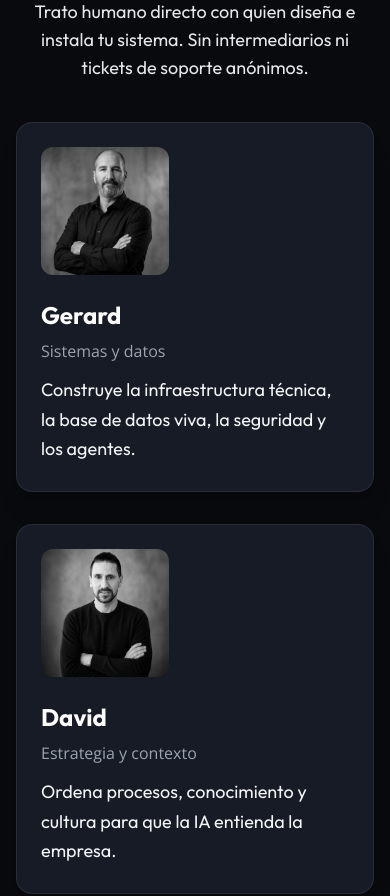
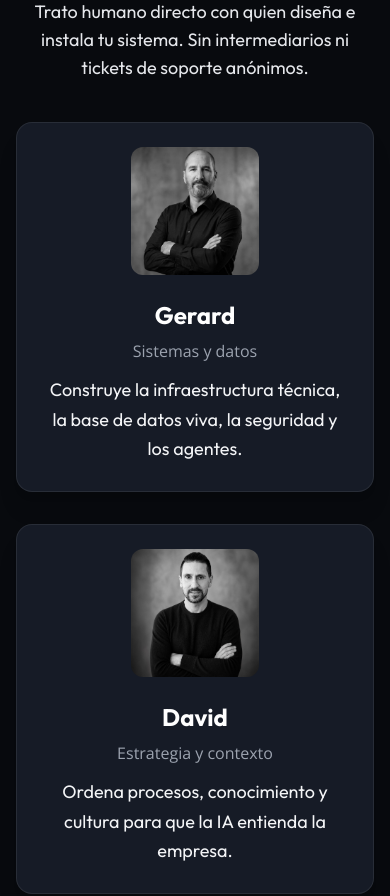
Before and after one commit to gerard-iartesana/iartesana-website, a Next.js app: page / in a window 390 px wide. Shown: the part 2880-3776 px from the top of the page. Built offline with nearby package versions, Linux system fonts and the light colour scheme.

Commit message:
style: center team cards content on mobile view

```diff
--- a/src/components/TeamSection.tsx
+++ b/src/components/TeamSection.tsx
@@ -62,13 +62,13 @@ function TeamCard({ name, role, text, image, delay = 0 }: TeamMemberProps) {
   return (
     <div
       ref={cardRef}
-      className={`flex flex-col sm:flex-row items-start gap-6 p-6 rounded-2xl bg-surface-card border border-surface-border transition-all duration-700 ${
+      className={`flex flex-col sm:flex-row items-center sm:items-start text-center sm:text-left gap-6 p-6 rounded-2xl bg-surface-card border border-surface-border transition-all duration-700 ${
         isVisible
           ? 'opacity-100 translate-y-0 shadow-xl'
           : 'opacity-0 translate-y-10 shadow-none'
       }`}
     >
-      <div className="relative w-32 h-32 rounded-xl overflow-hidden shrink-0">
+      <div className="relative w-32 h-32 rounded-xl overflow-hidden shrink-0 mx-auto sm:mx-0">
         <Image src={image} alt={name} fill className="object-cover" />
       </div>
 
```
